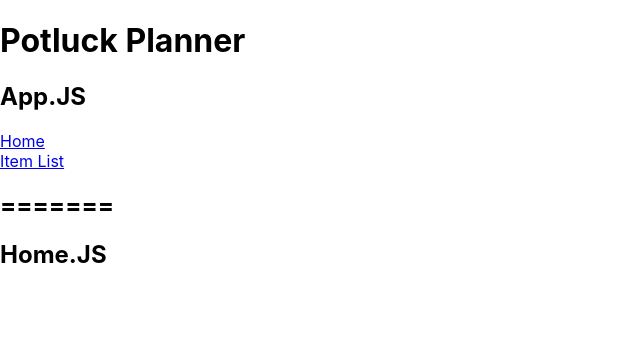
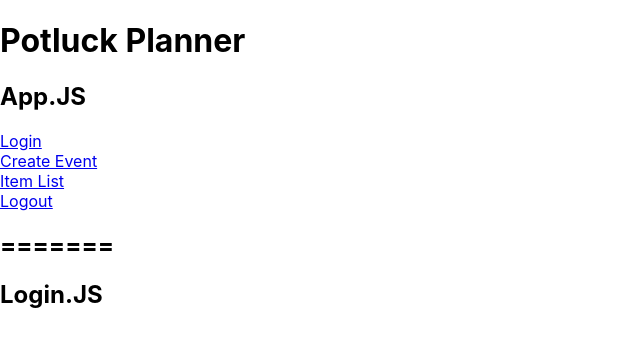
Before and after one commit to tinaxgao/frontend, a React (Create React App) app: page / in a window 1280 px wide. Shown: the top 346 px of the page, without its empty margins (0-640 px from the left). Built offline with nearby package versions, Linux system fonts and the light colour scheme.

Commit message:
Create additional pages and routes to get us started. Nothing set in stone here

```diff
--- a/src/App.js
+++ b/src/App.js
@@ -1,7 +1,9 @@
 import logo from './logo.svg';
 import './App.css';
 import { BrowserRouter, Routes, Route, Link } from 'react-router-dom';
-import Home from './components/Home';
+import Login from './components/Login';
+import Logout from './components/Logout';
+import CreateEvent from './components/CreateEvent';
 import ItemList from './components/ItemList';
 
 function App() {
@@ -12,14 +14,19 @@ function App() {
         <h1>Potluck Planner</h1>
         <h2>App.JS</h2>
         <nav>
-          <Link to="/">Home</Link><br/>
-          <Link to="/item-list">Item List</Link>
+          <Link to="/">Login</Link><br/>
+          <Link to="/create-event">Create Event</Link><br/>
+          <Link to="/item-list">Item List</Link><br/>
+          <Link to="/logout">Logout</Link>
         </nav>
       </header>
 
       <div className="body-container">
         <Routes>
-          <Route exact path="/" element={<Home />}/>
+          <Route exact path="/" element={<Login />}/>
+          <Route  path="/login" element={<Login />}/>
+          <Route  path="/logout" element={<Logout />}/>
+          <Route  path="/create-event" element={<CreateEvent />}/>
           <Route path="/item-list" element={<ItemList />} />
         </Routes>
       </div>
--- /dev/null
+++ b/src/components/CreateEvent.js
@@ -0,0 +1,13 @@
+import React from 'react';
+
+const CreateEvent = () => {
+
+    return (
+        <div className="create-event">
+            <h2>=======</h2>
+            <h2>CreateEvent.JS</h2>
+        </div>
+    )
+}
+
+export default CreateEvent;
--- /dev/null
+++ b/src/components/Item.js
@@ -0,0 +1,13 @@
+import React from 'react';
+
+const Item = () => {
+
+    return (
+        <div className="item-container">
+            <h2>=======</h2>
+            <h2>Item.JS</h2>
+        </div>
+    )
+}
+
+export default Item;
--- a/src/components/ItemList.js
+++ b/src/components/ItemList.js
@@ -1,11 +1,12 @@
 import React from 'react';
+import Item from './Item';
 
 const ItemList = () => {
 
     return (
         <div className="home-page">
             <h2>=======</h2>
-            <h2>Item List .JS</h2>
+            <h2>ItemList .JS</h2>
         </div>
     )
 }
--- a/src/components/Home.js
+++ b/src/components/Login.js
@@ -1,13 +1,13 @@
 import React from 'react';
 
-function Home () {
+function Login () {
 
     return (
         <div className="home-container">
             <h2>=======</h2>
-            <h2>Home.JS</h2>
+            <h2>Login.JS</h2>
         </div>
     )
 }
 
-export default Home;
+export default Login;
--- /dev/null
+++ b/src/components/Logout.js
@@ -0,0 +1,10 @@
+import React from 'react';
+
+function Logout () {
+
+    return (
+        <></>
+    )
+}
+
+export default Logout;
```
Also changed, not shown: src/utils/axiosWithAuth.js (+10 -0 lines).
